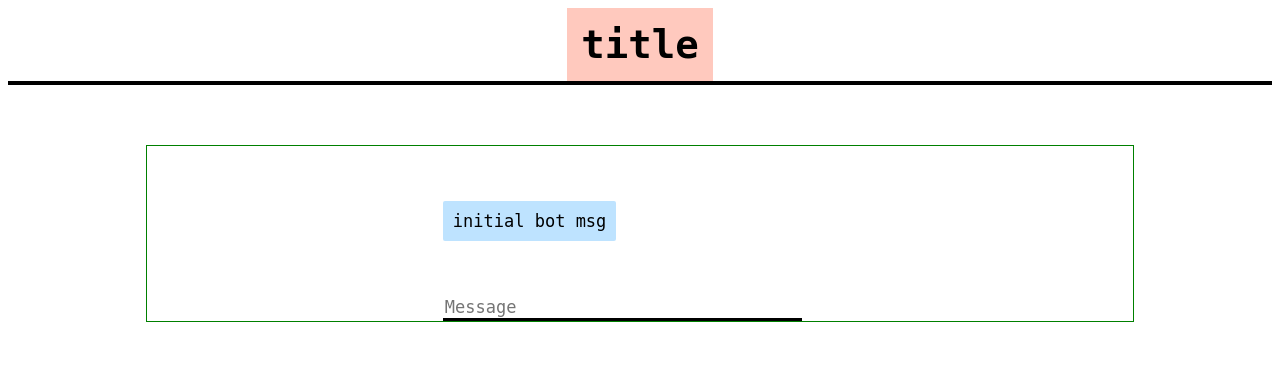
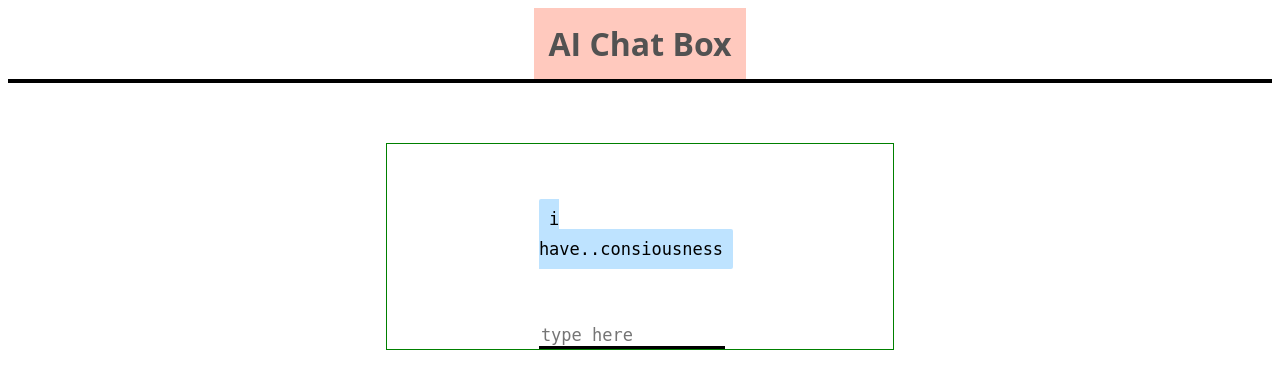
Before and after one commit to ArcaneIrvine/artificial_intelligent_chatbot_application, a Flask app: template website/templates/chat.html in a window 1280 px wide. Shown: the top 389 px of the page. Run offline with Flask 2, Linux system fonts and the light colour scheme; the template is opened without the code that fills it, so the values that code supplies are empty; some libraries are stand-ins or nearby versions.

Commit message:
import botchat function in views.route for communicating with the user after requesting the appropriate input from chat.html page

```diff
--- a/website/templates/chat.html
+++ b/website/templates/chat.html
@@ -5,12 +5,13 @@
 <script src="https://ajax.googleapis.com/ajax/libs/jquery/3.2.1/jquery.min.js"></script>
 <style>
       body {
-        font-family: monospace;
+        font-family: 'Open Sans', sans-serif;
       }
       h1 {
+          color:#525252;
         background-color: #FFC9BE;
         display: inline-block;
-        font-size: 3em;
+        font-size: 2em;
         margin: 0;
         padding: 14px;
       }
@@ -72,7 +73,7 @@
       .boxed {
         margin-left: auto;
         margin-right: auto;
-        width: 78%;
+        width: 40%;
         margin-top: 60px;
         border: 1px solid green;
       }
@@ -85,23 +86,28 @@
 <body>
 
 <center>
-   <h1>title</h1>
+   <h1>AI Chat Box</h1>
 </center>
+
         <div class="box"></div>
             <div class="boxed">
                 <div>
                     <div id="chatbox">
                         <p class="botText">
-                        <span>initial bot msg</span>
+                            <span>i have..consiousness</span>
                         </p>
                     </div>
             <div id="userInput">
-            <input id="textInput" type="text" name="msg" placeholder="Message" />
+                <form action="/chat" method="POST">
+                    <input id="textInput" type="text" name="msg" placeholder="type here">
+                </form>
             </div>
         </div>
         </div>
+
     <script>
         function getBotResponse() {
+
             var rawText = $("#textInput").val();
             var userHtml = '<p class="userText"><span>' + rawText + "</span></p>";
             $("#textInput").val("");
@@ -109,7 +115,7 @@
             document
               .getElementById("userInput")
               .scrollIntoView({ block: "start", behavior: "smooth" });
-              $.get("/get", { msg: rawText }).done(function(data) {
+            $.get("/chat", { msg: rawText }).done(function(data) {
               var botHtml = '<p class="botText"><span>' + data + "</span></p>";
               $("#chatbox").append(botHtml);
               document
```
Also changed, not shown: website/ai_chatbot/ChatBot.py (+25 -33 lines), website/views.py (+7 -2 lines), website/ai_chatbot/__init__.py (added). Lines whose indentation alone changed are shown as unchanged.
